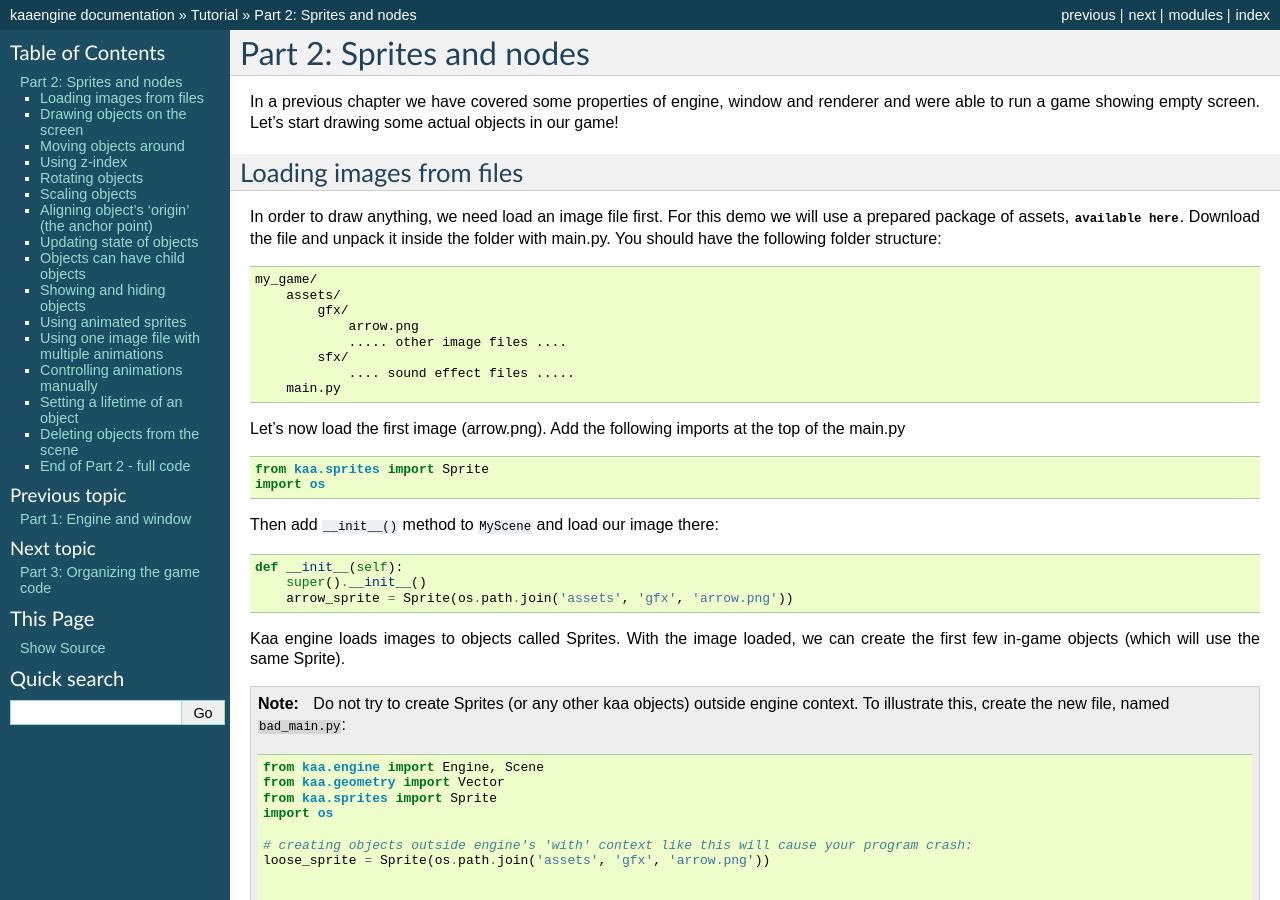
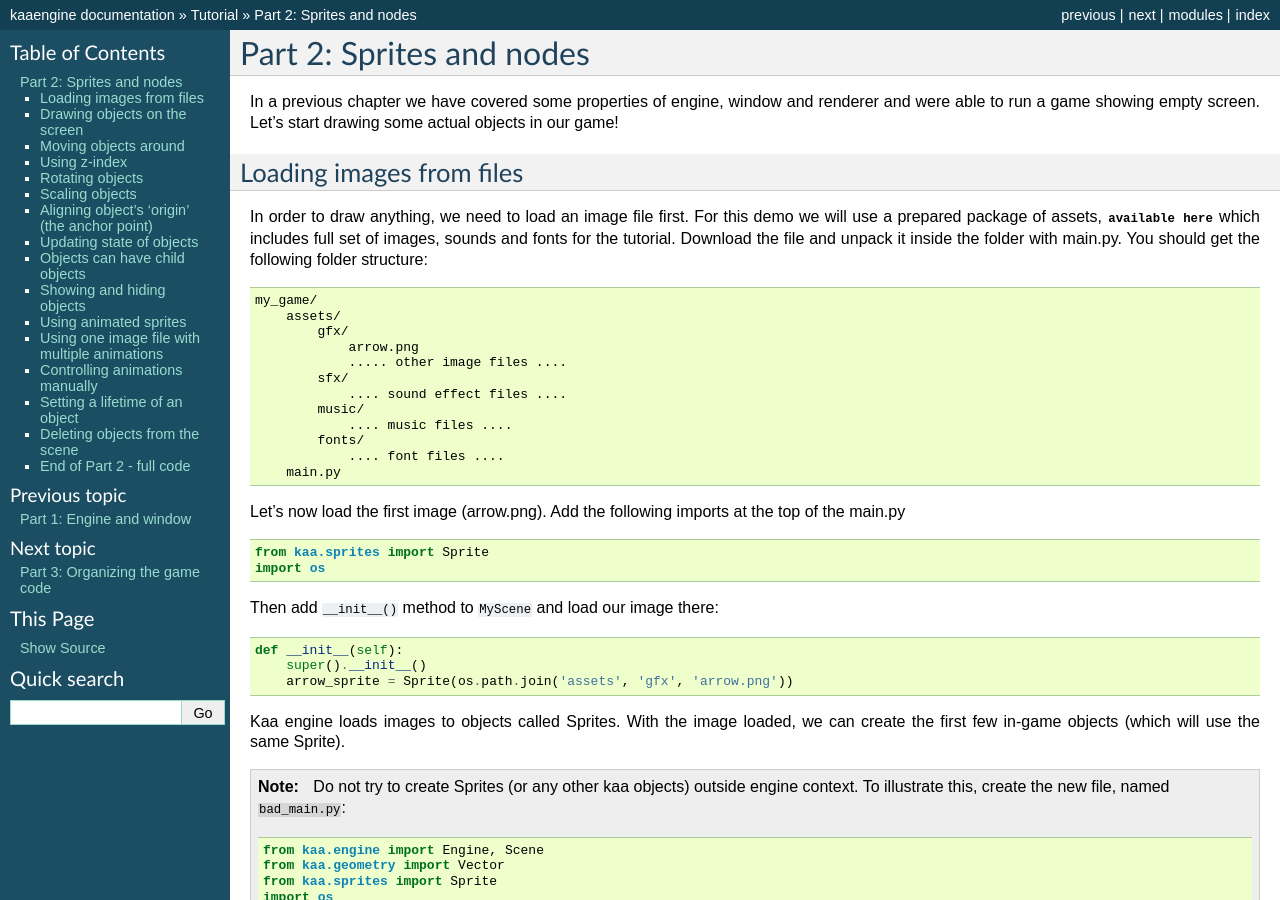
Before and after one commit to kaaengine/kaa, a Sphinx documentation site: the page built from docs/tutorial/part02.rst, in a window 1280 px wide and 900 px high. Built offline with Sphinx 7.4.7, drawn with Linux system fonts in a browser that asks for light colours.

Commit message:
added full assets package for the tutorial

```diff
--- a/docs/tutorial/part02.rst
+++ b/docs/tutorial/part02.rst
@@ -7,9 +7,9 @@ showing empty screen. Let's start drawing some actual objects in our game!
 Loading images from files
 ~~~~~~~~~~~~~~~~~~~~~~~~~
 
-In order to draw anything, we need load an image file first. For this demo we will use a prepared package of
-assets, :download:`available here </files/assets.zip>`. Download the file and unpack it inside the folder with main.py.
-You should have the following folder structure:
+In order to draw anything, we need to load an image file first. For this demo we will use a prepared package of
+assets, :download:`available here </files/assets.zip>` which includes full set of images, sounds and fonts for the
+tutorial. Download the file and unpack it inside the folder with main.py. You should get the following folder structure:
 
 .. code-block:: none
 
@@ -19,7 +19,11 @@ You should have the following folder structure:
                 arrow.png
                 ..... other image files ....
             sfx/
-                .... sound effect files .....
+                .... sound effect files ....
+            music/
+                .... music files ....
+            fonts/
+                .... font files ....
         main.py
 
 Let's now load the first image (arrow.png). Add the following imports at the top of the main.py
```
Also changed, not shown: 1 other file.
